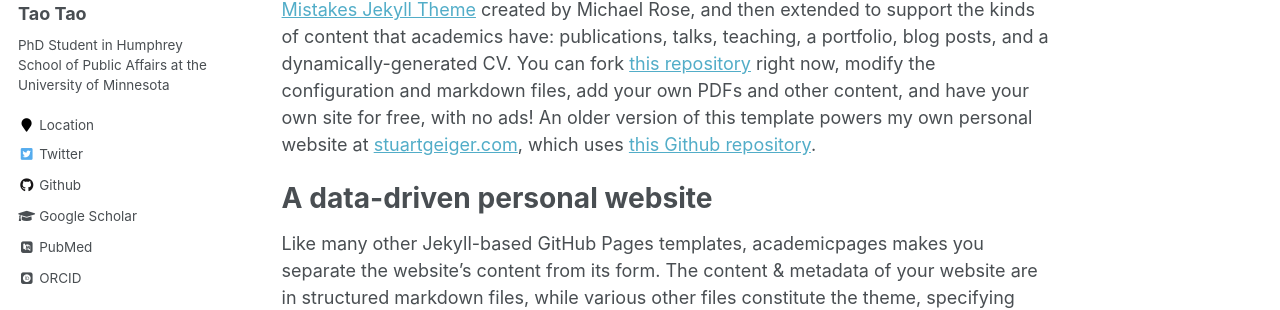
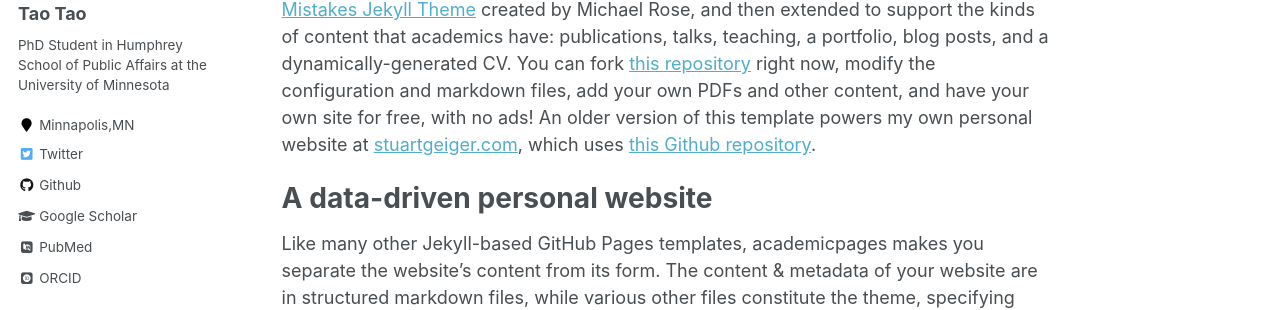
Before and after one commit to vtao1989/blog, a Jekyll site: the page built from _pages/about.md, in a window 1280 px wide. Shown: the part 300-610 px from the top of the page. Built offline with Jekyll 4.4.1, drawn with Linux system fonts in a browser that asks for light colours; some web fonts are replaced.

Commit message:
Update _config.yml

```diff
--- a/_config.yml
+++ b/_config.yml
@@ -83,10 +83,10 @@ author:
   name             : "Tao Tao"
   avatar           : "profile.png"
   bio              : "PhD Student in Humphrey School of Public Affairs at the University of Minnesota"
-  location         : "Location"
+  location         : "Minnapolis,MN"
   employer         :
   pubmed           : "https://www.ncbi.nlm.nih.gov/pubmed/?term=john+snow"
-  googlescholar    : "http://yourfullgooglescholarurl.com"
+  googlescholar    : "https://scholar.google.com/citations?hl=en&user=Aw2N5iwAAAAJ"
   email            :
   researchgate     :  # example: "https://www.researchgate.net/profile/yourprofile"
   uri              :
@@ -96,7 +96,7 @@ author:
   flickr           :
   facebook         :
   foursquare       :
-  github           : "academicpages"
+  github           : "vtao1989"
   google_plus      :
   keybase          :
   instagram        :
@@ -109,7 +109,7 @@ author:
   stackoverflow    : # http://stackoverflow.com/users/123456/username
   steam            :
   tumblr           :
-  twitter          : "replacethistwitterhandle"
+  twitter          : "vtao1989"
   vine             :
   weibo            :
   xing             :
```
